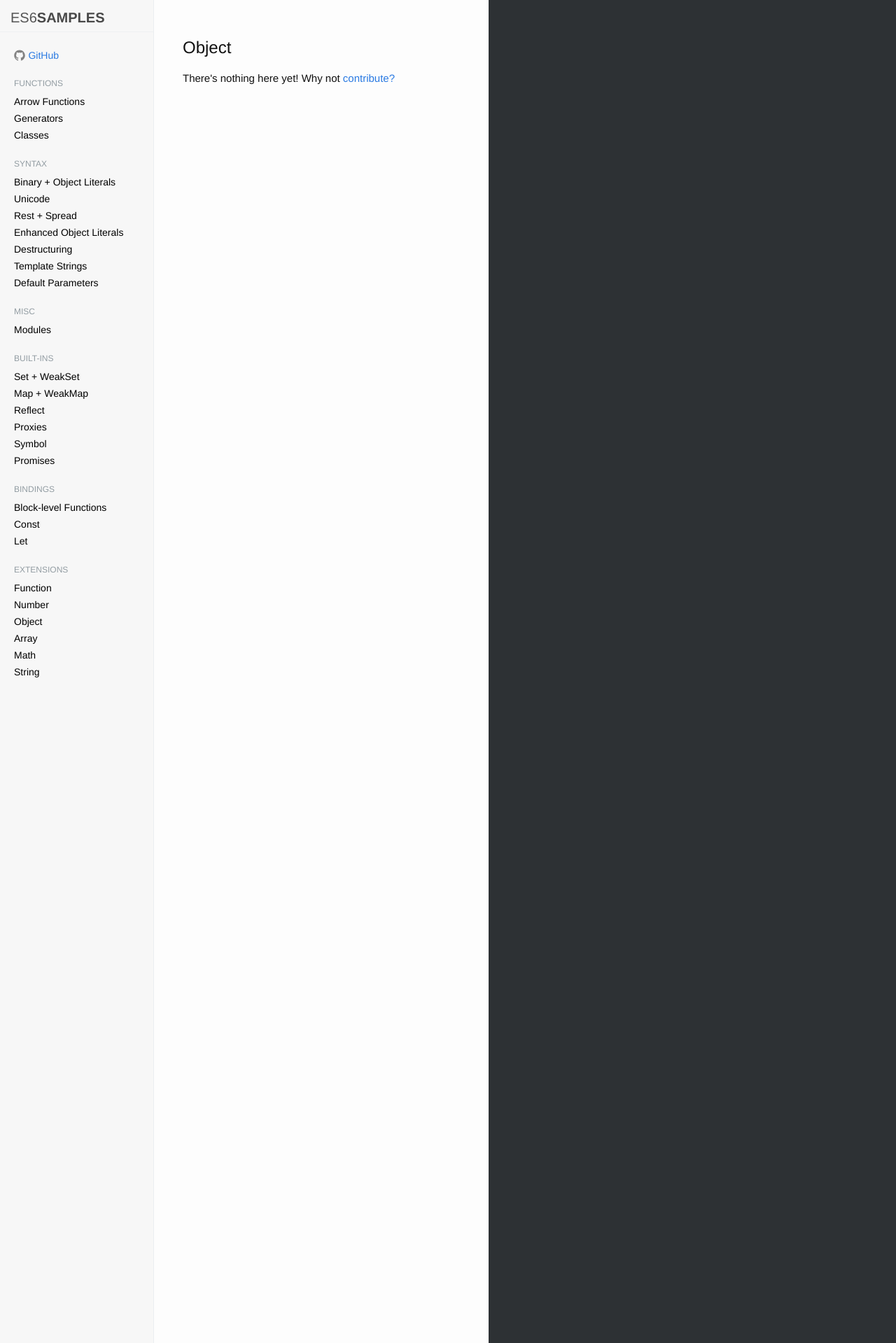
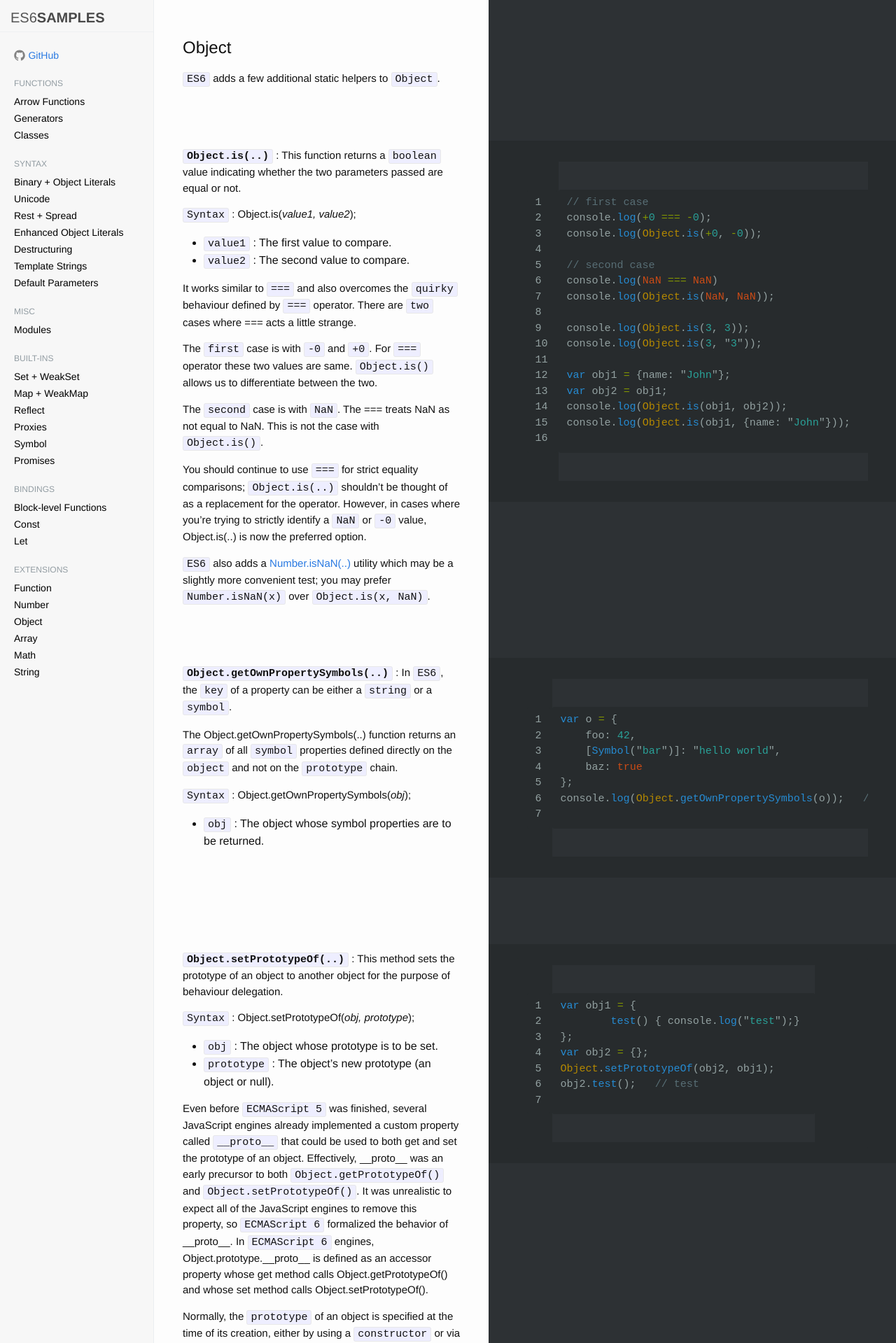
Before and after one commit to ddoolin/ES6Samples, a Jekyll site: the page built from _posts/2015-04-18-object.html, in a window 1280 px wide. Shown: the top 1919 px of the page at 70% size. Built offline with Jekyll 4.4.1, drawn with Linux system fonts in a browser that asks for light colours; nearby versions of some CDN libraries; some of the changed text lies outside the part shown.

Commit message:
added es6 object extensions

```diff
--- a/_posts/2015-04-18-object.html
+++ b/_posts/2015-04-18-object.html
@@ -7,8 +7,145 @@ categories: extensions
 <div class="sample-area">
   <div class="copy">
     <h1>Object</h1>
-    <p>There's nothing here yet! Why not <a href="https://github.com/ddoolin/ES6Samples">contribute?</a></p>
+    {% markdown %}
+`ES6` adds a few additional static helpers to `Object`.
+	{% endmarkdown %}
   </div>
   <div class="code">
   </div>
 </div>
+
+<div class="sample-area">
+  <div class="copy">
+    {% markdown %}
+**`Object.is(..)`** :
+This function returns a `boolean` value indicating whether the two parameters passed are equal or not.
+
+`Syntax` : Object.is(*value1, value2*);
+
+- `value1` : The first value to compare.
+- `value2` : The second value to compare.
+
+It works similar to `===` and also overcomes the `quirky` behaviour defined by `===` operator. There are `two` cases where === acts a little strange.
+
+The `first` case is with `-0` and `+0`. For `===` operator these two values are same. `Object.is()` allows us to differentiate between the two.
+
+The `second` case is with `NaN`. The === treats NaN as not equal to NaN. This is not the case with `Object.is()`.
+
+You should continue to use `===` for strict equality comparisons; `Object.is(..)` shouldn’t be thought of as a replacement for the operator. However, in cases where you’re trying to strictly identify a `NaN` or `-0` value, Object.is(..) is now the preferred option.
+
+`ES6` also adds a [Number.isNaN(..)](http://es6samples.com/extensions/number/) utility which may be a slightly more convenient test; you may prefer `Number.isNaN(x)` over `Object.is(x, NaN)`.
+	{% endmarkdown %}
+  </div>
+  <div class="code">
+    {% highlight javascript linenos %}
+// first case
+console.log(+0 === -0);                         // true
+console.log(Object.is(+0, -0));                 // false
+
+// second case
+console.log(NaN === NaN)                        // false
+console.log(Object.is(NaN, NaN));               // true
+
+console.log(Object.is(3, 3));                   // true
+console.log(Object.is(3, "3"));                 // false
+
+var obj1 = {name: "John"};
+var obj2 = obj1;
+console.log(Object.is(obj1, obj2));             // true
+console.log(Object.is(obj1, {name: "John"}));   // false
+	{% endhighlight %}
+  </div>
+</div>
+
+<div class="sample-area">
+  <div class="copy">
+    {% markdown %}
+**`Object.getOwnPropertySymbols(..)`** :
+In `ES6`, the `key` of a property can be either a `string` or a `symbol`.
+
+The Object.getOwnPropertySymbols(..) function returns an `array` of all `symbol` properties defined directly on the `object` and not on the `prototype` chain.
+
+`Syntax` : Object.getOwnPropertySymbols(*obj*);
+
+- `obj` : The object whose symbol properties are to be returned.
+
+	{% endmarkdown %}
+  </div>
+  <div class="code">
+    {% highlight javascript linenos %}
+var o = {
+    foo: 42,
+    [Symbol("bar")]: "hello world",
+    baz: true
+};
+console.log(Object.getOwnPropertySymbols(o));   // [Symbol(bar)]
+	{% endhighlight %}
+  </div>
+</div>
+
+<div class="sample-area">
+  <div class="copy">
+    {% markdown %}
+**`Object.setPrototypeOf(..)`** :
+This method sets the prototype of an object to another object for the purpose of behaviour delegation.
+
+`Syntax` : Object.setPrototypeOf(*obj, prototype*);
+
+- `obj` : The object whose prototype is to be set.
+- `prototype` : The object's new prototype (an object or null).
+
+Even before `ECMAScript 5` was finished, several JavaScript engines already implemented a custom property called `__proto__` that could be used to both get and set the prototype of an object. Effectively, \_\_proto\_\_ was an early precursor to both `Object.getPrototypeOf()` and `Object.setPrototypeOf()`. It was unrealistic to expect all of the JavaScript engines to remove this property, so `ECMAScript 6` formalized the behavior of \_\_proto\_\_. In `ECMAScript 6` engines, Object.prototype.\_\_proto\_\_ is defined as an accessor property whose get method calls Object.getPrototypeOf() and whose set method calls Object.setPrototypeOf().
+
+Normally, the `prototype` of an object is specified at the time of its creation, either by using a `constructor` or via `Object.create()`. Prior to `ECMAScript 6`, there was no standard way to change an object’s prototype after it had already been created. In a way, `Object.setPrototypeOf()` changes one of the biggest assumptions about objects in JavaScript to this point, which is that an object’s prototype remains unchanged after creation.
+
+	{% endmarkdown %}
+  </div>
+  <div class="code">
+    {% highlight javascript linenos %}
+var obj1 = {
+	test() { console.log("test");}
+};
+var obj2 = {};
+Object.setPrototypeOf(obj2, obj1);
+obj2.test();   // test
+	{% endhighlight %}
+  </div>
+</div>
+
+<div class="sample-area">
+  <div class="copy">
+    {% markdown %}
+**`Object.assign(..)`** :
+This method is used to `copy` the values of all `enumerable` own properties from one or more source objects to a target object. Symbols, non-enumerable properties, and non-owned properties are all excluded from the assignment. It will `return` the target object.
+
+`Syntax` : Object.assign(*target, ...sources*);
+
+- `target` : The target object.
+- `sources` : The source object(s).
+
+Nearly every general purpose `framework` or `library` in Javascript has some form of function to take properties from one object and copy them onto another object. In `jquery` and `underscore`, we have an `extend()` function for this. This capability has been added to `ES6` using the `Object.assign(..)` function. In many scenarios and other languages this functionality is often defined as `mixins`.
+
+
+	{% endmarkdown %}
+  </div>
+  <div class="code">
+    {% highlight javascript linenos %}
+var o1 = {a: 1};
+// define non-enumerable property on o1
+Object.defineProperty(o1, "b", {
+    value: 6,
+    enumerable: false
+});
+
+var o2 = {[Symbol('foo')]: 2};
+
+var obj = Object.assign({}, o1, o2);
+console.log(obj);   // {a: 1}
+
+obj.a = 5;
+console.log(obj);   // {a: 5}
+console.log(o1);    // {a: 1, b: 6}
+	{% endhighlight %}
+  </div>
+</div>
```
